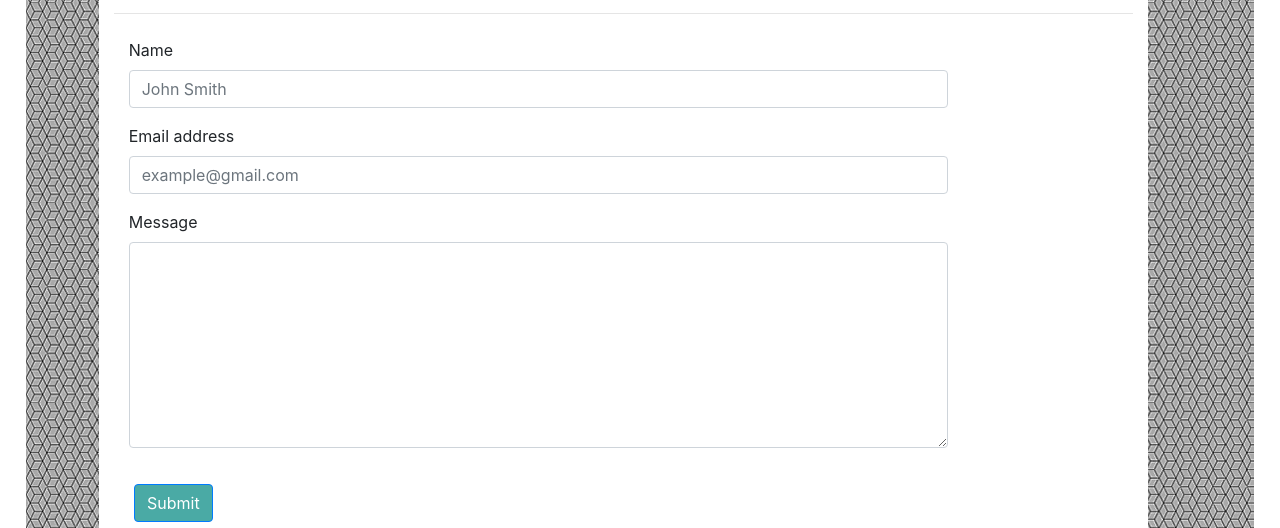
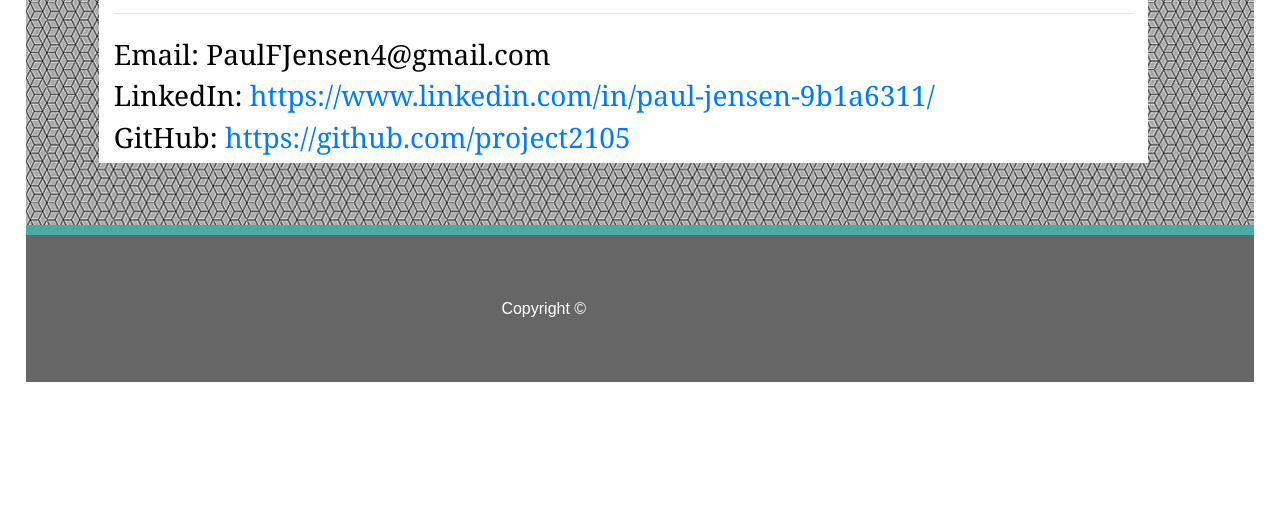
Before and after one commit to project2105/project2105.github.io, a plain HTML site: page contact.html in a window 1280 px wide. Shown: the part 272-800 px from the top of the page. Drawn offline with nearby package versions, Linux system fonts and the light colour scheme.

Commit message:
update contacts

```diff
--- a/contact.html
+++ b/contact.html
@@ -42,21 +42,10 @@
                     <main class="col-sm-10 col-md-10" style="margin: 5% 7%; background: white">
                         <h2>Contact</h2>
                         <hr>
-                        <form>
-                            <div class="form-group col-sm-12 col-md-12 col-lg-10">
-                                <label for="usr">Name</label>
-                                <input type="text" class="form-control" id="usr" placeholder="John Smith">
-                            </div>
-                            <div class="form-group col-sm-12 col-md-12 col-lg-10">
-                                <label for="exampleInputEmail1">Email address</label>
-                                <input type="email" class="form-control" id="exampleInputEmail1" aria-describedby="emailHelp" placeholder="example@gmail.com">
-                            </div>
-                            <div class="form-group col-sm-12 col-md-12 col-lg-10">
-                                <label for="exampleFormControlTextarea1">Message</label>
-                                <textarea class="form-control" id="exampleFormControlTextarea1" rows="8"></textarea>
-                            </div>
-                            <button type="submit" class="btn btn-primary">Submit</button>
-                        </form>
+                        <h3>Email: PaulFJensen4@gmail.com</h3>
+                        <h3>LinkedIn: <a href="https://www.linkedin.com/in/paul-jensen-9b1a6311/">
+                                https://www.linkedin.com/in/paul-jensen-9b1a6311/ </a></h3>
+                        <h3>GitHub: <a href="https://github.com/project2105">https://github.com/project2105</a></h3>
                     </main>
                 </div>
             </div>
--- a/style.css
+++ b/style.css
@@ -33,6 +33,10 @@ main {
 h2, h3 {
     color: #4aaaa5;
     font-family: Georgia, Times, 'Times New Roman', serif;
+}
+
+h3 {
+    color: black;
 }
 
 hr {
```
